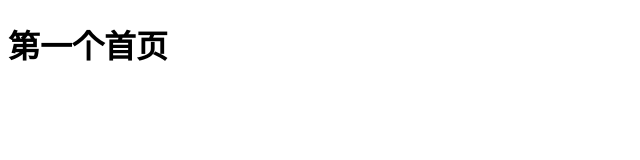
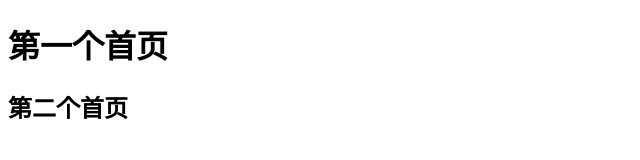
Before and after one commit to Are-zhang/first, a plain HTML site: page index.html in a window 1280 px wide. Shown: the whole page, without its empty margins (0-640 px from the left). Drawn offline with Linux system fonts and the light colour scheme.

Commit message:
A程序员第二次修改

```diff
--- a/index.html
+++ b/index.html
@@ -8,5 +8,6 @@
 </head>
 <body>
     <h1>第一个首页</h1>
+    <h2>第二个首页</h2>
 </body>
 </html>
```
